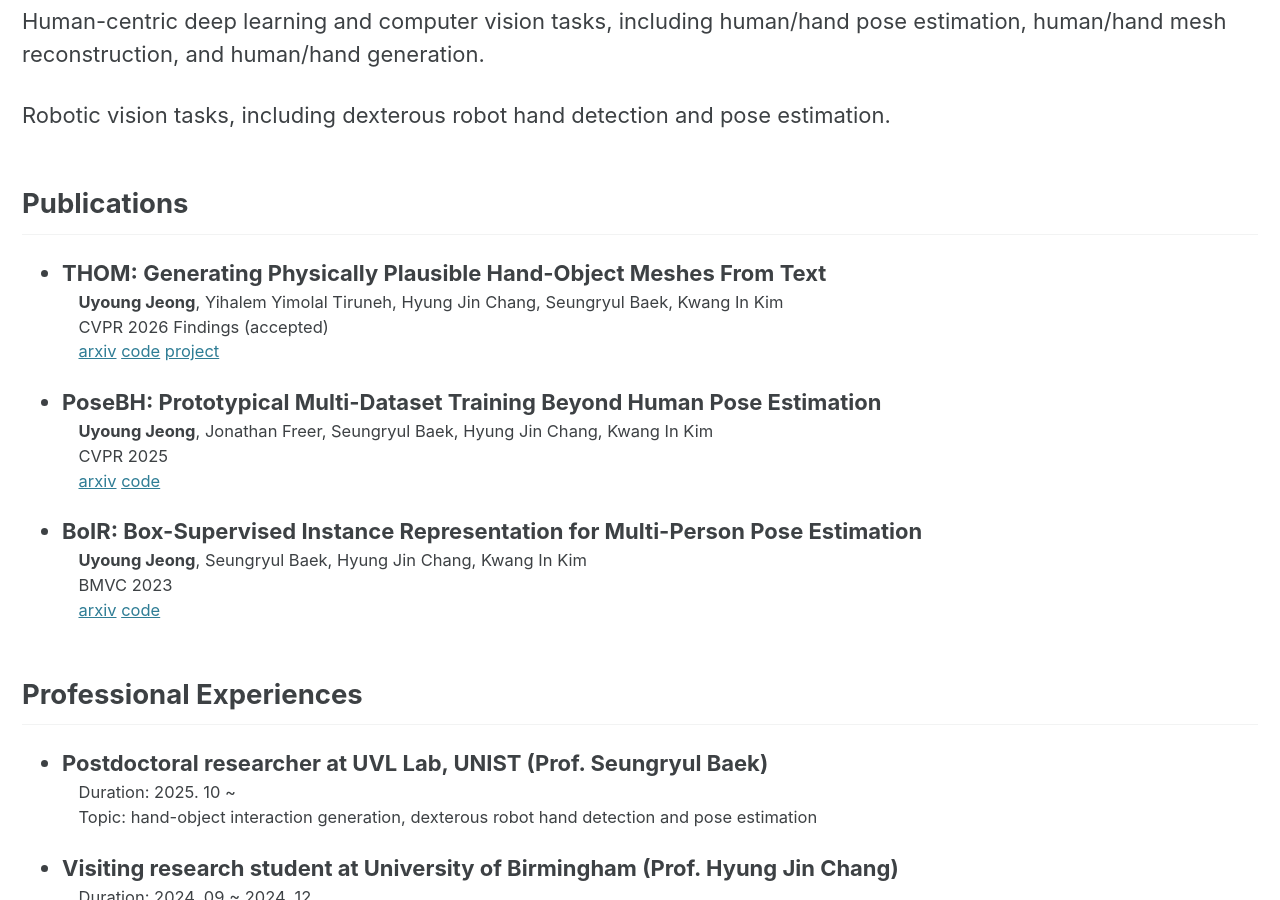
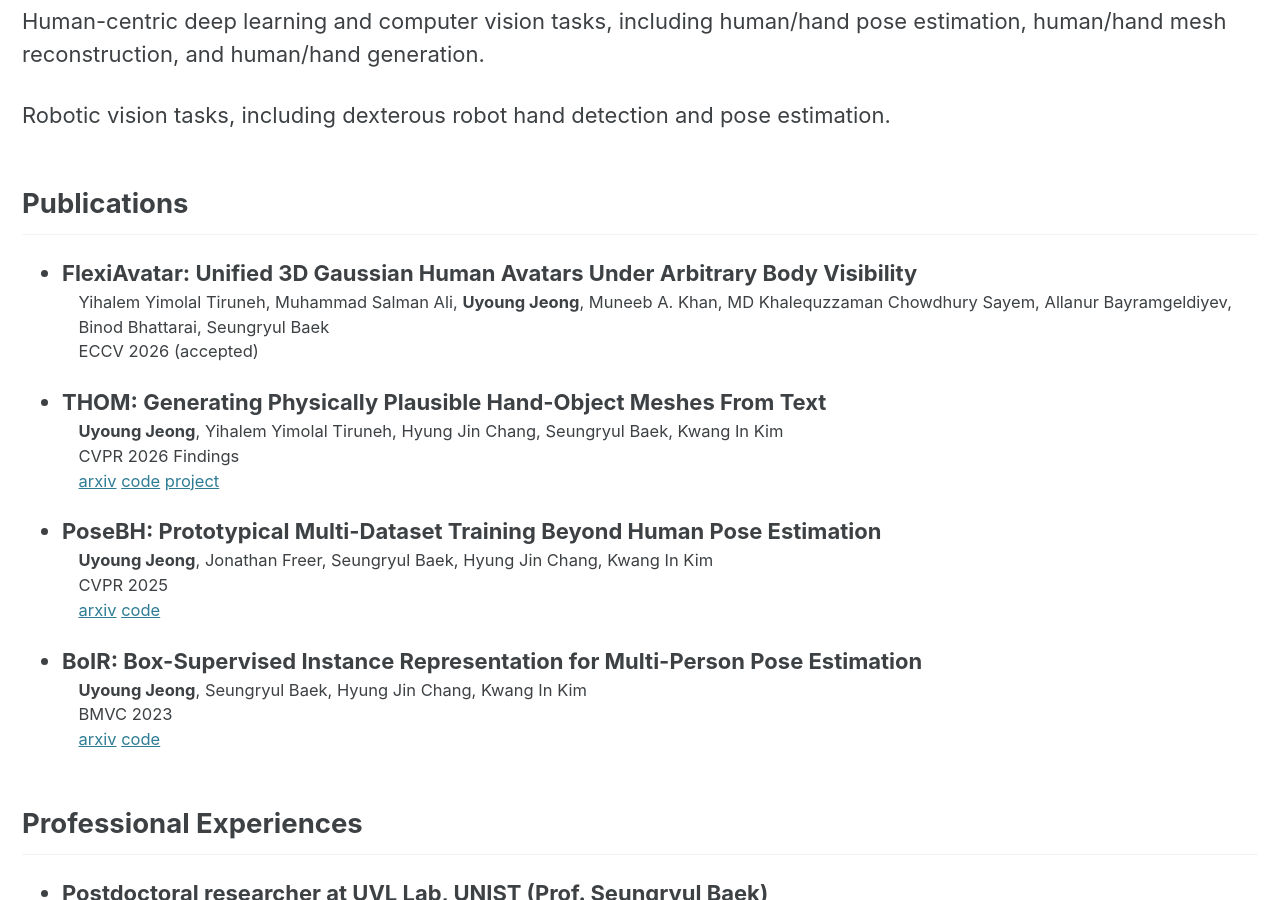
Before and after one commit to uyoung-jeong/uyoung-jeong.github.io, a Jekyll site: the page built from _pages/home.md, in a window 1280 px wide and 900 px high, scrolled down 743 px. Built offline with Jekyll 4.4.1, drawn with Linux system fonts in a browser that asks for light colours; cached includes are drawn as plain includes.

Commit message:
publication update

```diff
--- a/_pages/home.md
+++ b/_pages/home.md
@@ -31,9 +31,13 @@ Robotic vision tasks, including dexterous robot hand detection and pose estimati
 
 
 ## Publications
+- FlexiAvatar: Unified 3D Gaussian Human Avatars Under Arbitrary Body Visibility
+  : Yihalem Yimolal Tiruneh, Muhammad Salman Ali, **Uyoung Jeong**, Muneeb A. Khan, MD Khalequzzaman Chowdhury Sayem, Allanur Bayramgeldiyev, Binod Bhattarai, Seungryul Baek
+  : ECCV 2026 (accepted)
+
 - THOM: Generating Physically Plausible Hand-Object Meshes From Text
   : **Uyoung Jeong**, Yihalem Yimolal Tiruneh, Hyung Jin Chang, Seungryul Baek, Kwang In Kim
-  : CVPR 2026 Findings (accepted)
+  : CVPR 2026 Findings
   : [arxiv](https://arxiv.org/abs/2604.02736) [code](https://github.com/uyoung-jeong/THOM_Release) [project](https://uyoung-jeong.github.io/THOM_Project/)
 
 - PoseBH: Prototypical Multi-Dataset Training Beyond Human Pose Estimation
```
Also changed, not shown: other parts of _pages/home.md (+1 -1 lines), 1 other file.
